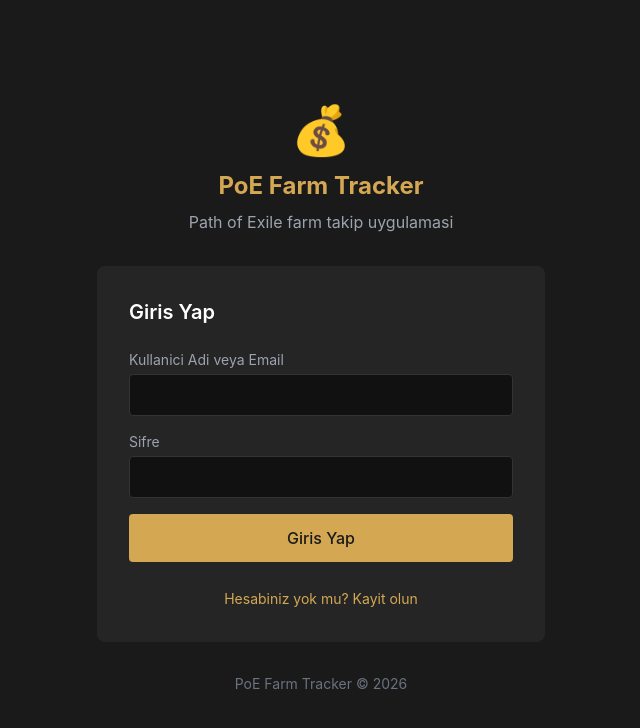
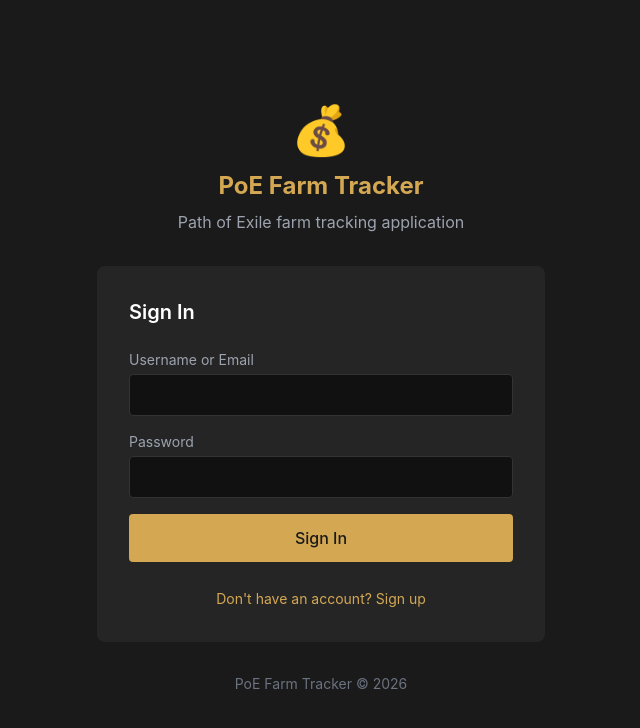
Before and after one commit to JuiceJournal/JuiceJournal, a Next.js app in the folder web/: page /login in a window 1280 px wide. Shown: the top 728 px of the page, without its empty margins (319-959 px from the left). Built offline with nearby package versions, Linux system fonts and the light colour scheme; no server answers.

Commit message:
chore(copy): align remaining web and price route messaging

```diff
--- a/web/src/app/login/page.js
+++ b/web/src/app/login/page.js
@@ -32,13 +32,13 @@ export default function LoginPage() {
         : await register(formData);
 
       if (response.success) {
-        toast.success(isLogin ? 'Giris basarili!' : 'Hesap olusturuldu!');
+        toast.success(isLogin ? 'Welcome!' : 'Account created!');
         router.push('/dashboard');
       } else {
-        toast.error(response.error || 'Bir hata olustu');
+        toast.error(response.error || 'An error occurred');
       }
     } catch (error) {
-      toast.error(error.error || 'Islem sirasinda hata olustu');
+      toast.error(error.error || 'An error occurred during the operation');
     } finally {
       setLoading(false);
     }
@@ -54,20 +54,20 @@ export default function LoginPage() {
             PoE Farm Tracker
           </h1>
           <p className="mt-2 text-gray-400">
-            Path of Exile farm takip uygulamasi
+            Path of Exile farm tracking application
           </p>
         </div>
 
         {/* Form */}
         <div className="bg-poe-card rounded-lg p-8">
           <h2 className="text-xl font-semibold text-white mb-6">
-            {isLogin ? 'Giris Yap' : 'Hesap Olustur'}
+            {isLogin ? 'Sign In' : 'Create Account'}
           </h2>
 
           <form onSubmit={handleSubmit} className="space-y-4">
             <div>
               <label className="block text-gray-400 text-sm mb-1">
-                {isLogin ? 'Kullanici Adi veya Email' : 'Kullanici Adi'}
+                {isLogin ? 'Username or Email' : 'Username'}
               </label>
               <input
                 type="text"
@@ -96,7 +96,7 @@ export default function LoginPage() {
 
             <div>
               <label className="block text-gray-400 text-sm mb-1">
-                Sifre
+                Password
               </label>
               <input
                 type="password"
@@ -113,7 +113,7 @@ export default function LoginPage() {
               disabled={loading}
               className="w-full btn btn-primary py-3 disabled:opacity-50"
             >
-              {loading ? 'Islem yapiliyor...' : isLogin ? 'Giris Yap' : 'Kayit Ol'}
+              {loading ? 'Processing...' : isLogin ? 'Sign In' : 'Sign Up'}
             </button>
           </form>
 
@@ -123,8 +123,8 @@ export default function LoginPage() {
               className="text-poe-gold hover:text-poe-gold-dark text-sm"
             >
               {isLogin
-                ? 'Hesabiniz yok mu? Kayit olun'
-                : 'Zaten hesabiniz var mi? Giris yapin'}
+                ? "Don't have an account? Sign up"
+                : 'Already have an account? Sign in'}
             </button>
           </div>
         </div>
--- a/web/src/components/LeaderboardTable.js
+++ b/web/src/components/LeaderboardTable.js
@@ -7,7 +7,7 @@ export default function LeaderboardTable({ data, currentUserId }) {
   if (!data || data.length === 0) {
     return (
       <div className="bg-poe-card rounded-lg p-8 text-center">
-        <p className="text-gray-400">Henüz veri bulunmuyor</p>
+        <p className="text-gray-400">No data available</p>
       </div>
     );
   }
@@ -32,11 +32,11 @@ export default function LeaderboardTable({ data, currentUserId }) {
           <thead>
             <tr className="bg-poe-darker text-gray-400 text-sm">
               <th className="text-center py-3 px-4 w-16">#</th>
-              <th className="text-left py-3 px-4">Kullanici</th>
-              <th className="text-center py-3 px-4">Map</th>
-              <th className="text-right py-3 px-4">Toplam Kâr</th>
-              <th className="text-right py-3 px-4">Ort. Kâr</th>
-              <th className="text-right py-3 px-4">Saatlik</th>
+              <th className="text-left py-3 px-4">User</th>
+              <th className="text-center py-3 px-4">Maps</th>
+              <th className="text-right py-3 px-4">Total Profit</th>
+              <th className="text-right py-3 px-4">Avg. Profit</th>
+              <th className="text-right py-3 px-4">Hourly</th>
             </tr>
           </thead>
           <tbody className="divide-y divide-poe-border">
@@ -64,7 +64,7 @@ export default function LeaderboardTable({ data, currentUserId }) {
                       {entry.username}
                     </span>
                     {isCurrentUser && (
-                      <span className="ml-2 text-xs text-poe-gold">(Siz)</span>
+                      <span className="ml-2 text-xs text-poe-gold">(You)</span>
                     )}
                   </td>
                   <td className="py-3 px-4 text-center text-gray-300">
--- a/web/src/components/ProfitChart.js
+++ b/web/src/components/ProfitChart.js
@@ -15,7 +15,7 @@ export default function ProfitChart({ data }) {
   if (!data || data.length === 0) {
     return (
       <div className="bg-poe-card rounded-lg p-6 h-80 flex items-center justify-center">
-        <p className="text-gray-400">Veri bulunmuyor</p>
+        <p className="text-gray-400">No data available</p>
       </div>
     );
   }
@@ -32,7 +32,7 @@ export default function ProfitChart({ data }) {
         <div className="bg-poe-darker border border-poe-border rounded-lg p-3">
           <p className="text-gray-300 text-sm mb-1">{label}</p>
           <p className="text-poe-gold font-medium">
-            Kâr: {payload[0].value.toFixed(1)}c
+            Profit: {payload[0].value.toFixed(1)}c
           </p>
           <p className="text-gray-400 text-sm">
             {payload[0].payload.sessions} map
@@ -46,7 +46,7 @@ export default function ProfitChart({ data }) {
   return (
     <div className="bg-poe-card rounded-lg p-6">
       <h3 className="text-lg font-semibold text-white mb-4">
-        Kâr Trendi (Son 7 Gün)
+        Profit Trend (Last 7 Days)
       </h3>
       <div className="h-64">
         <ResponsiveContainer width="100%" height="100%">
--- a/web/src/hooks/useSocket.js
+++ b/web/src/hooks/useSocket.js
@@ -10,7 +10,7 @@ export function useSocket() {
   const socketRef = useRef(null);
 
   useEffect(() => {
-    // WebSocket baglantisi kur
+    // Establish WebSocket connection
     const connect = () => {
       try {
         const ws = new WebSocket(WS_URL);
@@ -33,7 +33,7 @@ export function useSocket() {
         ws.onclose = () => {
           console.log('WebSocket disconnected');
           setConnected(false);
-          // 5 saniye sonra yeniden baglan
+          // Reconnect after 5 seconds
           setTimeout(connect, 5000);
         };
 
```
Also changed, not shown: 1 other file (tests, documents, lock files or other folders).
